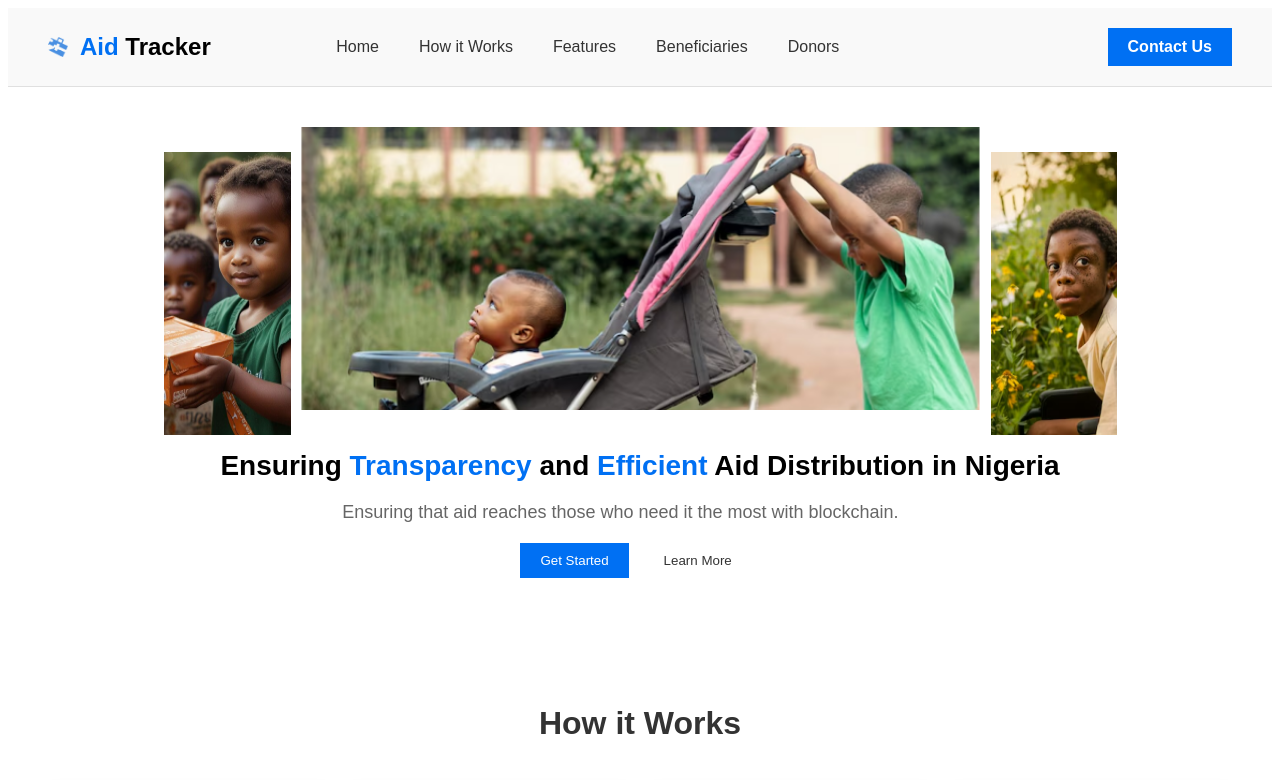
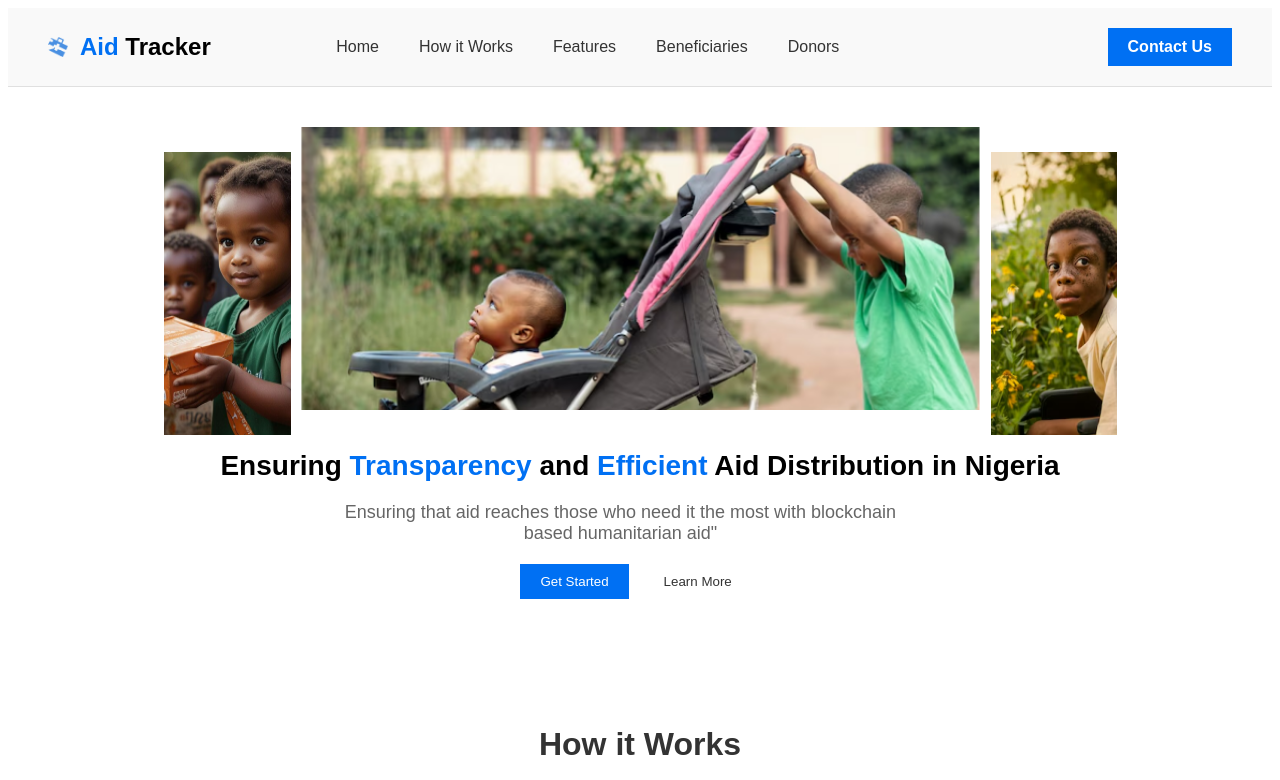
Before and after one commit to maureenjesse/aid-trackers, a Next.js app: page / in a window 1280 px wide. Shown: the top 780 px of the page. Built offline with nearby package versions, Linux system fonts and the light colour scheme.

Commit message:
changed text

```diff
--- a/src/app/page.js
+++ b/src/app/page.js
@@ -37,7 +37,7 @@ export default function Home() {
           </div>
           <div className={styles.textContent}>
             <h2>Ensuring <span className={styles.highlight}>Transparency</span> and <span className={styles.highlight}>Efficient</span> Aid Distribution in Nigeria</h2>
-            <p>Ensuring that aid reaches those who need it the most with blockchain.</p>
+            <p>Ensuring that aid reaches those who need it the most with blockchain based humanitarian aid"</p>
             <div className={styles.buttonGroup}>
               <button className={styles.getStartedButton}>Get Started</button>
               <button className={styles.learnMoreButton}>Learn More</button>
```
